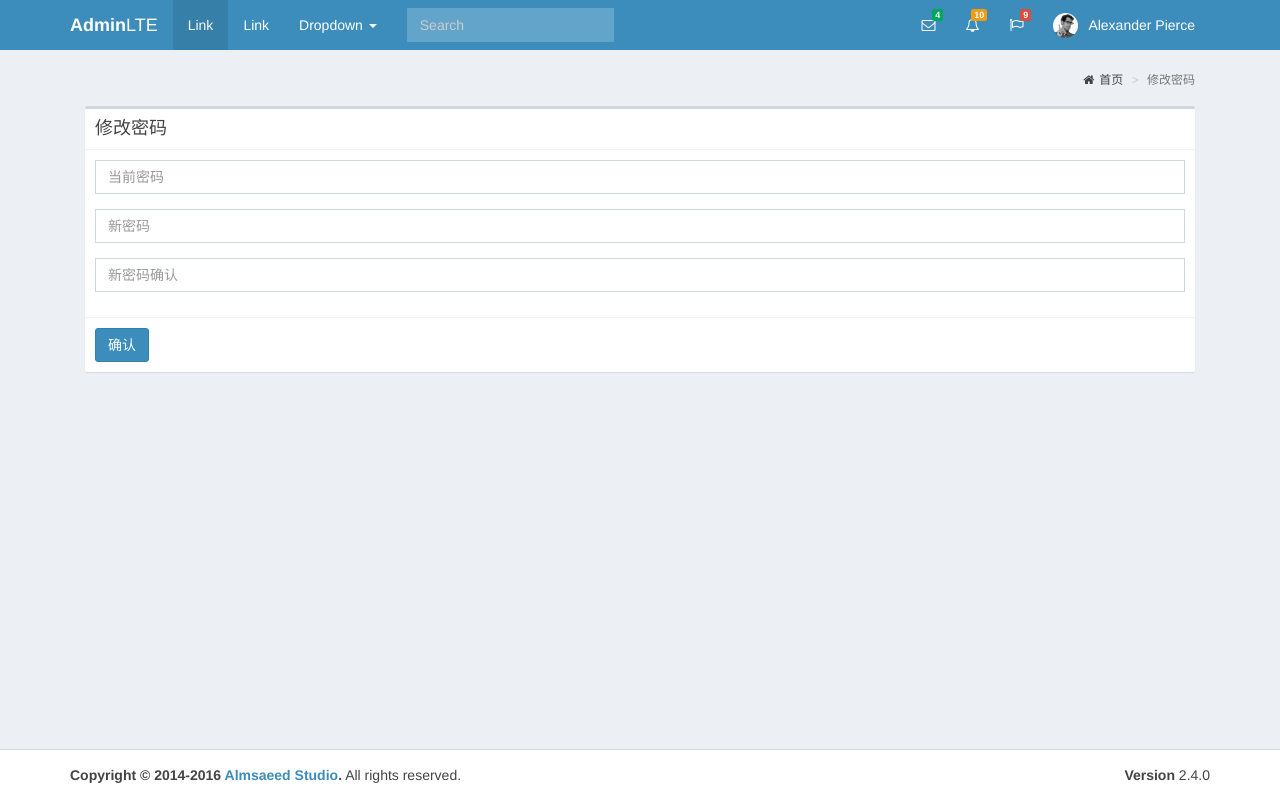
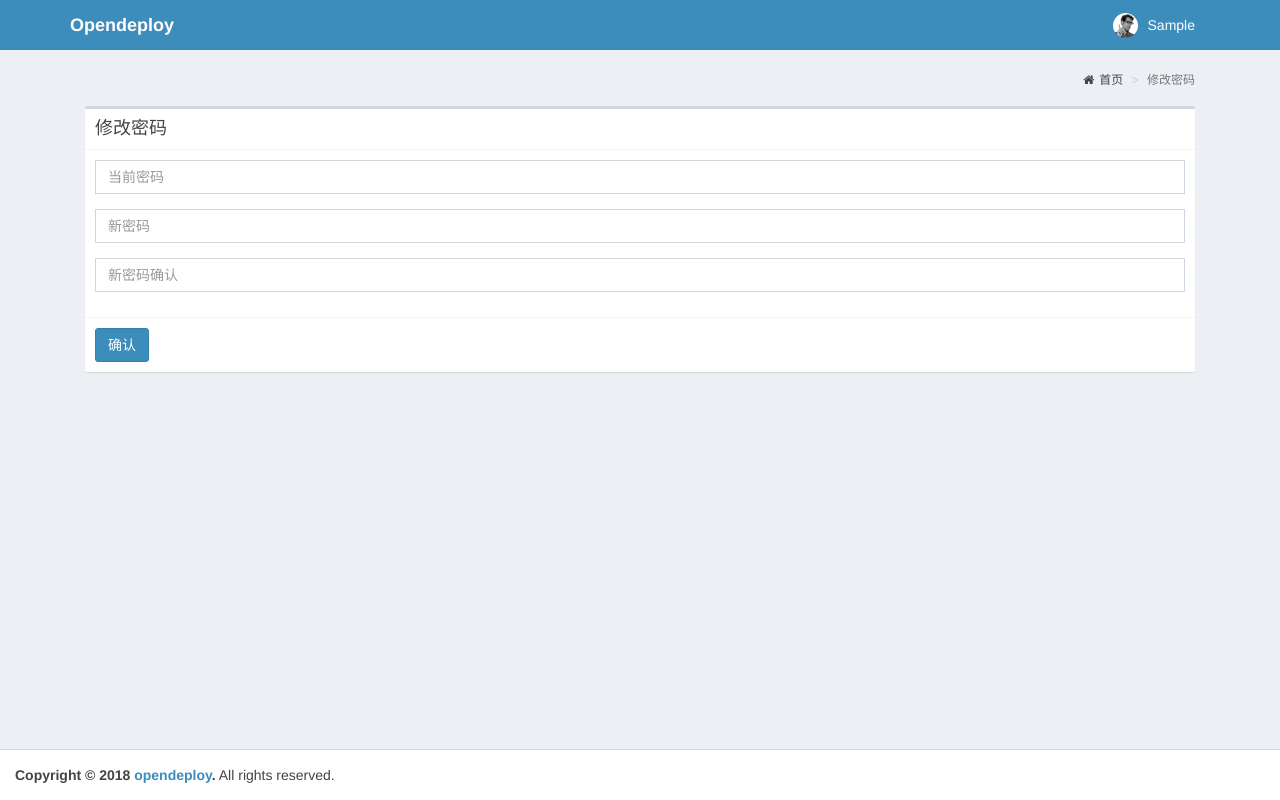
Before and after one commit to ninjacn/opendeploy, a Django app: a page that uses templates/base_front.html in a window 1280 px wide. Run offline with Django 3.2, Linux system fonts and the light colour scheme; the visitor is signed in with stand-in values (Sample User, id 1); parts of the project's set-up code (start-up, migrations or seed data) failed here and were passed over; some libraries are stand-ins or nearby versions.

Commit message:
界面优化

```diff
--- a/accounts/urls.py
+++ b/accounts/urls.py
@@ -7,7 +7,7 @@ app_name='accounts'
 
 urlpatterns = [
     url(r'^login/$', views.login, name='login'),
-    url(r'^profile/$', views.login, name='profile'),
+    url(r'^profile/$', views.profile, name='profile'),
     url(r'^register/$', views.register, name='register'),
     url(r'^logout/$', auth_views.logout, {'next_page': settings.LOGIN_REDIRECT_URL}, name='logout'),
     url(r'^change-password/$', views.change_password, name='change_password'),
--- a/accounts/views.py
+++ b/accounts/views.py
@@ -90,3 +90,8 @@ def change_password(request):
     return TemplateResponse(request, 'accounts/change_password.html', {
         'form': form
         })
+
+@login_required
+@transaction.atomic
+def profile(request):
+    pass
--- a/templates/accounts/base.html
+++ b/templates/accounts/base.html
@@ -4,7 +4,7 @@
     {% load static %}
   <meta charset="utf-8">
   <meta http-equiv="X-UA-Compatible" content="IE=edge">
-  <title>AdminLTE 2 | Log in</title>
+  <title>Opendeploy</title>
   <meta content="width=device-width, initial-scale=1, maximum-scale=1, user-scalable=no" name="viewport">
   <link rel="stylesheet" href="{% static "css/common.css" %}">
 
--- a/templates/accounts/change_password.html
+++ b/templates/accounts/change_password.html
@@ -16,7 +16,7 @@
         <h3 class="box-title">修改密码</h3>
     </div>
 
-    <form action="{% url 'change_password' %}" method="post">
+    <form action="{% url 'accounts:change_password' %}" method="post">
         {% csrf_token %}
           <div class="box-body">
 
--- a/templates/accounts/login.html
+++ b/templates/accounts/login.html
@@ -3,13 +3,13 @@
 {% block content %}
 <div class="login-box">
   <div class="login-logo">
-    <a href="#"><b>Admin</b>LTE</a>
+    <a href="#"><b>Opendeploy</b></a>
   </div>
   <!-- /.login-logo -->
   <div class="login-box-body">
     <p class="login-box-msg">登录</p>
 
-    <form action="{% url 'login' %}" method="post">
+    <form action="{% url 'accounts:login' %}" method="post">
         {% csrf_token %}
       <div class="form-group has-feedback  {% if form.username.errors %} has-error {% endif %}">
         <input type="text" class="form-control" placeholder="{{ form.username.help_text }}" name="{{ form.username.name }}" value="{% if form.username.value %} {{ form.username.value }} {% endif %}">
@@ -33,7 +33,7 @@
 
     <a href="#" class="hide">忘记密码</a><br>
     {% if is_enable_register %}
-    <a href="{% url 'register' %}" class="text-center">注册</a>
+    <a href="{% url 'accounts:register' %}" class="text-center">注册</a>
     {% endif %}
 
   </div>
--- a/templates/accounts/register.html
+++ b/templates/accounts/register.html
@@ -3,13 +3,13 @@
 {% block content %}
 <div class="register-box">
   <div class="register-logo">
-    <a href="#"><b>Admin</b>LTE</a>
+    <a href="#"><b>Opendeploy</b></a>
   </div>
 
   <div class="register-box-body">
     <p class="login-box-msg">注册用户</p>
 
-    <form action="{% url 'register' %}" method="post">
+    <form action="{% url 'accounts:register' %}" method="post">
         {% csrf_token %}
       <div class="form-group has-feedback  {% if form.username.errors %} has-error {% endif %}">
           <input type="username" class="form-control" placeholder="{{ form.username.help_text }}" name="{{ form.username.name }}" value="{% if form.username.value %} {{ form.username.value }} {% endif %}">
@@ -49,7 +49,7 @@
       </div>
     </form>
 
-    <a href="{% url 'login' %}" class="text-center">登录</a>
+    <a href="{% url 'accounts:login' %}" class="text-center">登录</a>
   </div>
   <!-- /.form-box -->
 </div>
--- /dev/null
+++ b/templates/base_common_footer.html
@@ -0,0 +1,5 @@
+<!-- To the right -->
+<div class="pull-right hidden-xs">
+</div>
+<!-- Default to the left -->
+<strong>Copyright &copy; 2018 <a target="_blank" href="https://github.com/ninjacn/opendeploy">opendeploy</a>.</strong> All rights reserved.
--- a/templates/base_front.html
+++ b/templates/base_front.html
@@ -4,7 +4,7 @@
     {% load static %}
   <meta charset="utf-8">
   <meta http-equiv="X-UA-Compatible" content="IE=edge">
-  <title>AdminLTE 2 | Top Navigation</title>
+  <title>Opendeploy</title>
   <!-- Tell the browser to be responsive to screen width -->
   <meta content="width=device-width, initial-scale=1, maximum-scale=1, user-scalable=no" name="viewport">
   <link rel="stylesheet" href="{% static "css/common.css" %}">
@@ -24,7 +24,7 @@
     <nav class="navbar navbar-static-top">
       <div class="container">
         <div class="navbar-header">
-          <a href="/" class="navbar-brand"><b>Admin</b>LTE</a>
+          <a href="/" class="navbar-brand"><b>Opendeploy</b></a>
           <button type="button" class="navbar-toggle collapsed" data-toggle="collapse" data-target="#navbar-collapse">
             <i class="fa fa-bars"></i>
           </button>
@@ -32,9 +32,8 @@
 
         <!-- Collect the nav links, forms, and other content for toggling -->
         <div class="collapse navbar-collapse pull-left" id="navbar-collapse">
-          <ul class="nav navbar-nav">
+          <ul class="nav navbar-nav hide">
             <li class="active"><a href="#">Link <span class="sr-only">(current)</span></a></li>
-            <li><a href="#">Link</a></li>
             <li class="dropdown">
               <a href="#" class="dropdown-toggle" data-toggle="dropdown">Dropdown <span class="caret"></span></a>
               <ul class="dropdown-menu" role="menu">
@@ -48,111 +47,13 @@
               </ul>
             </li>
           </ul>
-          <form class="navbar-form navbar-left" role="search">
-            <div class="form-group">
-              <input type="text" class="form-control" id="navbar-search-input" placeholder="Search">
-            </div>
-          </form>
         </div>
         <!-- /.navbar-collapse -->
         <!-- Navbar Right Menu -->
         <div class="navbar-custom-menu">
           <ul class="nav navbar-nav">
-            <!-- Messages: style can be found in dropdown.less-->
-            <li class="dropdown messages-menu">
-              <!-- Menu toggle button -->
-              <a href="#" class="dropdown-toggle" data-toggle="dropdown">
-                <i class="fa fa-envelope-o"></i>
-                <span class="label label-success">4</span>
-              </a>
-              <ul class="dropdown-menu">
-                <li class="header">You have 4 messages</li>
-                <li>
-                  <!-- inner menu: contains the messages -->
-                  <ul class="menu">
-                    <li><!-- start message -->
-                      <a href="#">
-                        <div class="pull-left">
-                          <!-- User Image -->
-                          <img src="/static/img/user2-160x160.jpg" class="img-circle" alt="User Image">
-                        </div>
-                        <!-- Message title and timestamp -->
-                        <h4>
-                          Support Team
-                          <small><i class="fa fa-clock-o"></i> 5 mins</small>
-                        </h4>
-                        <!-- The message -->
-                        <p>Why not buy a new awesome theme?</p>
-                      </a>
-                    </li>
-                    <!-- end message -->
-                  </ul>
-                  <!-- /.menu -->
-                </li>
-                <li class="footer"><a href="#">See All Messages</a></li>
-              </ul>
-            </li>
-            <!-- /.messages-menu -->
-
             <!-- Notifications Menu -->
-            <li class="dropdown notifications-menu">
-              <!-- Menu toggle button -->
-              <a href="#" class="dropdown-toggle" data-toggle="dropdown">
-                <i class="fa fa-bell-o"></i>
-                <span class="label label-warning">10</span>
-              </a>
-              <ul class="dropdown-menu">
-                <li class="header">You have 10 notifications</li>
-                <li>
-                  <!-- Inner Menu: contains the notifications -->
-                  <ul class="menu">
-                    <li><!-- start notification -->
-                      <a href="#">
-                        <i class="fa fa-users text-aqua"></i> 5 new members joined today
-                      </a>
-                    </li>
-                    <!-- end notification -->
-                  </ul>
-                </li>
-                <li class="footer"><a href="#">View all</a></li>
-              </ul>
-            </li>
             <!-- Tasks Menu -->
-            <li class="dropdown tasks-menu">
-              <!-- Menu Toggle Button -->
-              <a href="#" class="dropdown-toggle" data-toggle="dropdown">
-                <i class="fa fa-flag-o"></i>
-                <span class="label label-danger">9</span>
-              </a>
-              <ul class="dropdown-menu">
-                <li class="header">You have 9 tasks</li>
-                <li>
-                  <!-- Inner menu: contains the tasks -->
-                  <ul class="menu">
-                    <li><!-- Task item -->
-                      <a href="#">
-                        <!-- Task title and progress text -->
-                        <h3>
-                          Design some buttons
-                          <small class="pull-right">20%</small>
-                        </h3>
-                        <!-- The progress bar -->
-                        <div class="progress xs">
-                          <!-- Change the css width attribute to simulate progress -->
-                          <div class="progress-bar progress-bar-aqua" style="width: 20%" role="progressbar" aria-valuenow="20" aria-valuemin="0" aria-valuemax="100">
-                            <span class="sr-only">20% Complete</span>
-                          </div>
-                        </div>
-                      </a>
-                    </li>
-                    <!-- end task item -->
-                  </ul>
-                </li>
-                <li class="footer">
-                  <a href="#">View all tasks</a>
-                </li>
-              </ul>
-            </li>
             <!-- User Account Menu -->
             <li class="dropdown user user-menu">
               <!-- Menu Toggle Button -->
@@ -160,40 +61,36 @@
                 <!-- The user image in the navbar-->
                 <img src="/static/img/user2-160x160.jpg" class="user-image" alt="User Image">
                 <!-- hidden-xs hides the username on small devices so only the image appears. -->
-                <span class="hidden-xs">Alexander Pierce</span>
+              <span class="hidden-xs">
+                {% if user.first_name%}
+                {{ user.first_name }}
+                {% else %}
+                {{ user.username }}
+                {% endif %}
+              </span>
               </a>
               <ul class="dropdown-menu">
                 <!-- The user image in the menu -->
                 <li class="user-header">
                   <img src="/static/img/user2-160x160.jpg" class="img-circle" alt="User Image">
 
-                  <p>
-                    Alexander Pierce - Web Developer
-                    <small>Member since Nov. 2012</small>
-                  </p>
+                <p>
+                {% if user.first_name%}
+                {{ user.first_name }}
+                {% else %}
+                {{ user.username }}
+                {% endif %}
+                </p>
                 </li>
                 <!-- Menu Body -->
-                <li class="user-body">
-                  <div class="row">
-                    <div class="col-xs-4 text-center">
-                      <a href="#">Followers</a>
-                    </div>
-                    <div class="col-xs-4 text-center">
-                      <a href="#">Sales</a>
-                    </div>
-                    <div class="col-xs-4 text-center">
-                      <a href="#">Friends</a>
-                    </div>
-                  </div>
-                  <!-- /.row -->
-                </li>
                 <!-- Menu Footer-->
                 <li class="user-footer">
                   <div class="pull-left">
-                    <a href="{% url 'profile' %}" class="btn btn-default btn-flat">Profile</a>
+                      <a href="{% url 'accounts:profile' %}" class="btn btn-default btn-flat">个人信息</a>
+                      <a href="{% url 'accounts:change_password' %}" class="btn btn-default btn-flat">更改密码</a>
                   </div>
                   <div class="pull-right">
-                      <a href="{% url 'logout' %}" class="btn btn-default btn-flat">Sign out</a>
+                      <a href="{% url 'accounts:logout' %}" class="btn btn-default btn-flat">注销</a>
                   </div>
                 </li>
               </ul>
@@ -234,14 +131,7 @@
   </div>
   <!-- /.content-wrapper -->
   <footer class="main-footer">
-    <div class="container">
-      <div class="pull-right hidden-xs">
-        <b>Version</b> 2.4.0
-      </div>
-      <strong>Copyright &copy; 2014-2016 <a href="https://adminlte.io">Almsaeed Studio</a>.</strong> All rights
-      reserved.
-    </div>
-    <!-- /.container -->
+    {% include "base_common_footer.html" %}
   </footer>
 </div>
 <!-- ./wrapper -->
```
Also changed, not shown: templates/base_admin.html (+23 -11 lines).
